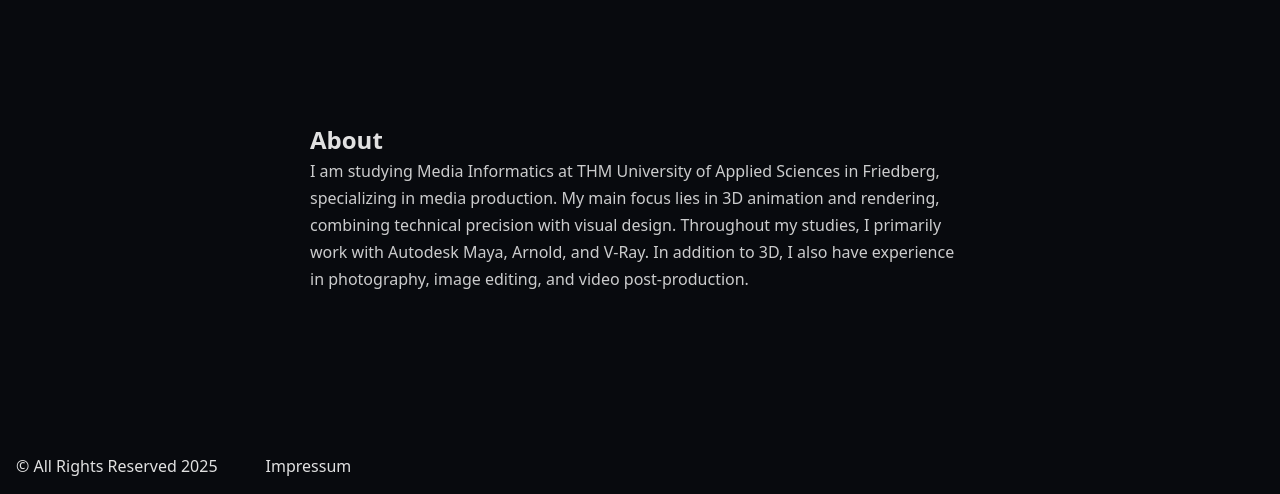
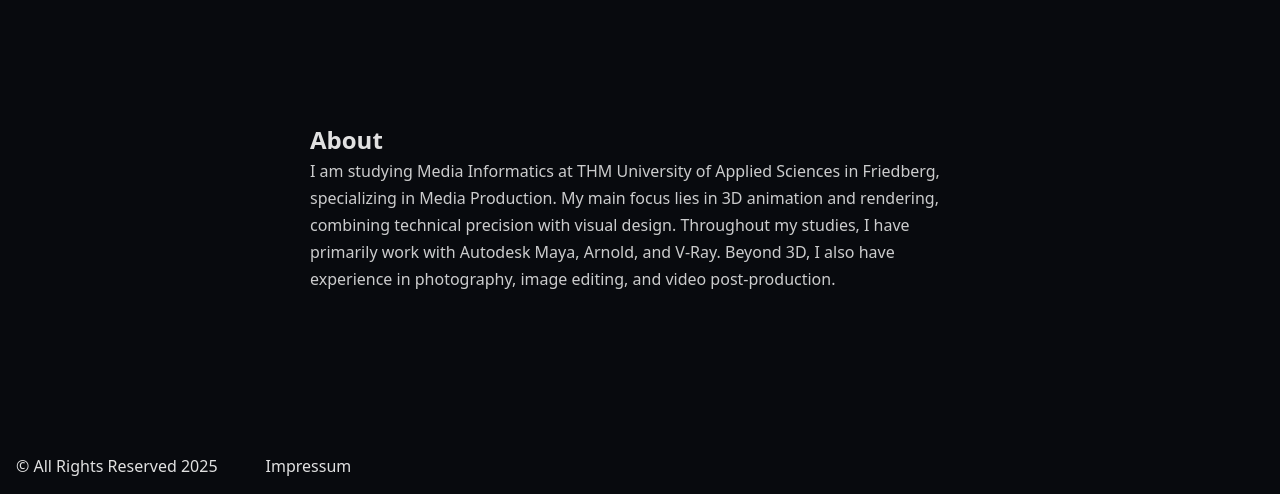
Before and after one commit to Leax-png/Portfolio-Webseite, a website built with Vite: page index.html in a window 1280 px wide. Shown: the part 1776-2270 px from the top of the page. Built offline with nearby package versions, Linux system fonts and the light colour scheme.

Commit message:
Update about section text for clarity and consistency
Corrected capitalization and improved wording in the about section.

```diff
--- a/index.html
+++ b/index.html
@@ -148,10 +148,10 @@
         <div class="about-grid">
           <p class="about-text">
             I am studying Media Informatics at THM University of Applied
-            Sciences in Friedberg, specializing in media production. My main
+            Sciences in Friedberg, specializing in Media Production. My main
             focus lies in 3D animation and rendering, combining technical
-            precision with visual design. Throughout my studies, I primarily
-            work with Autodesk Maya, Arnold, and V-Ray. In addition to 3D, I
+            precision with visual design. Throughout my studies, I have primarily
+            work with Autodesk Maya, Arnold, and V-Ray. Beyond 3D, I
             also have experience in photography, image editing, and video
             post-production.
           </p>
```
